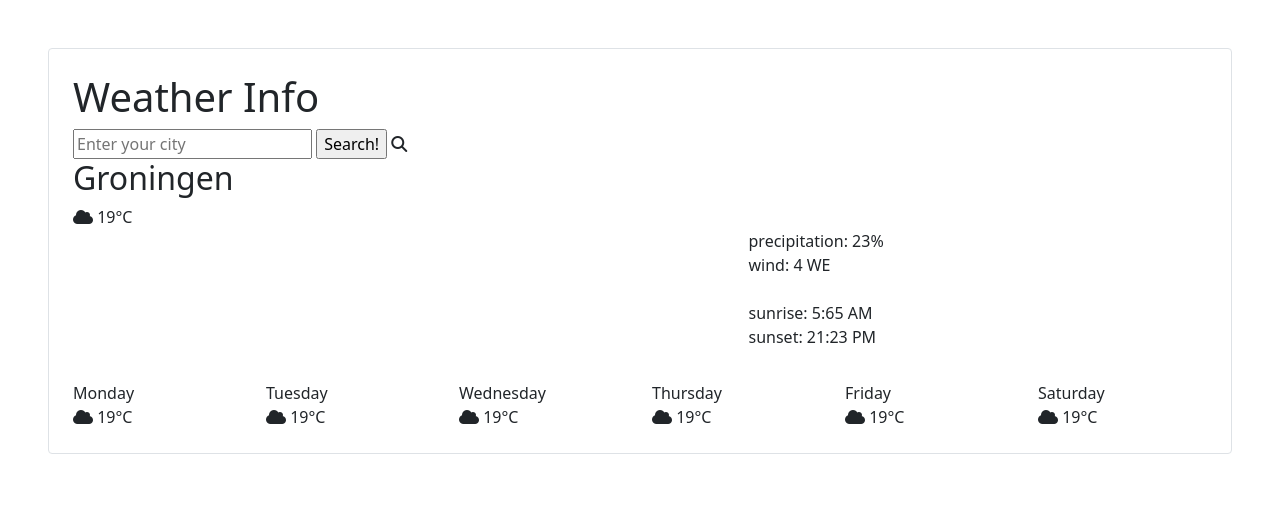
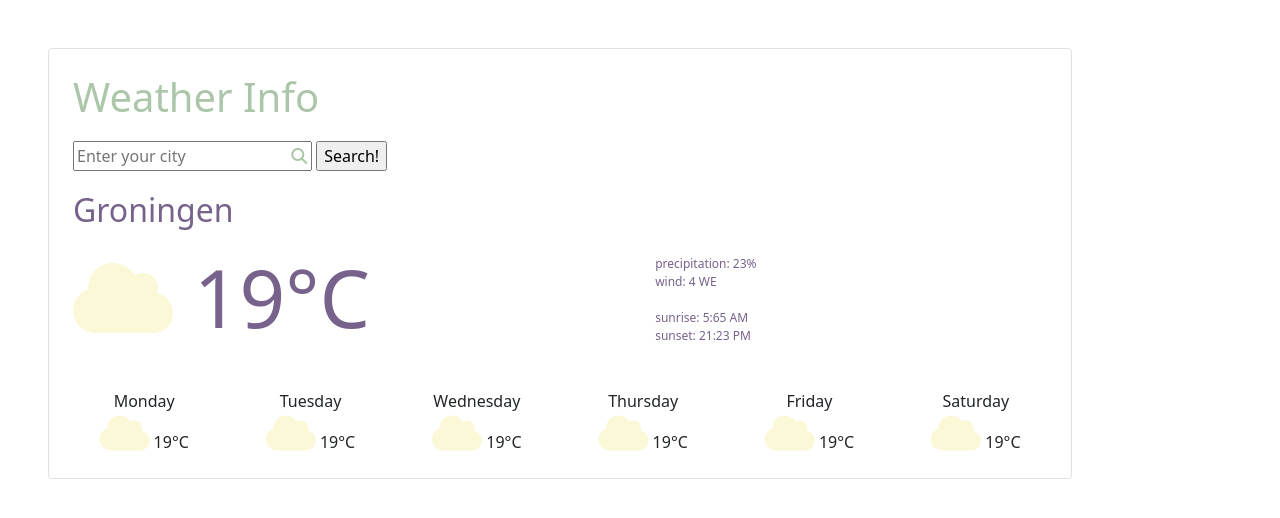
Before and after one commit to LotteTop/SheCodes-Plus-Project, a plain HTML site: page index.html in a window 1280 px wide. Drawn offline with nearby package versions, Linux system fonts and the light colour scheme.

Commit message:
style.css created and copied

```diff
--- a/index.html
+++ b/index.html
@@ -5,7 +5,7 @@
     <meta http-equiv="X-UA-Compatible" content="IE=edge" />
     <meta name="viewport" content="width=device-width, initial-scale=1.0" />
     <script src="https://unpkg.com/axios/dist/axios.min.js"></script>
-    <link rel="stylesheet" href="src/styles.css" />
+    <link rel="stylesheet" href="src/style.css" />
     <title>Missing files debugging</title>
     <link
       href="https://cdn.jsdelivr.net/npm/bootstrap@5.1.0/dist/css/bootstrap.min.css"
--- /dev/null
+++ b/src/style.css
@@ -0,0 +1,55 @@
+body {
+  font-family: sans-serif;
+  padding: 0 20px;
+  width: 80%;
+}
+
+h1 {
+  text-align: left;
+  color: #acc6aa;
+  font-weight: 900;
+  margin: 0;
+  font-size: 34px;
+  line-height: 48px;
+}
+
+h2 {
+  color: #77628c;
+  display: block;
+}
+
+form {
+  display: block;
+  margin: 20px auto;
+}
+
+.search-icon {
+  color: #acc6aa;
+  position: relative;
+  right: 100px;
+}
+
+.additional-info {
+  font-size: 12px;
+  color: #77628c;
+}
+
+.temperature {
+  font-size: 80px;
+  color: #77628c;
+}
+
+.weather-icon {
+  color: #faf8d7;
+  font-size: 80px;
+}
+
+.weather-icon-small {
+  color: #faf8d7;
+  font-size: 40px;
+  text-align: center;
+}
+
+.week {
+  text-align: center;
+}
```
